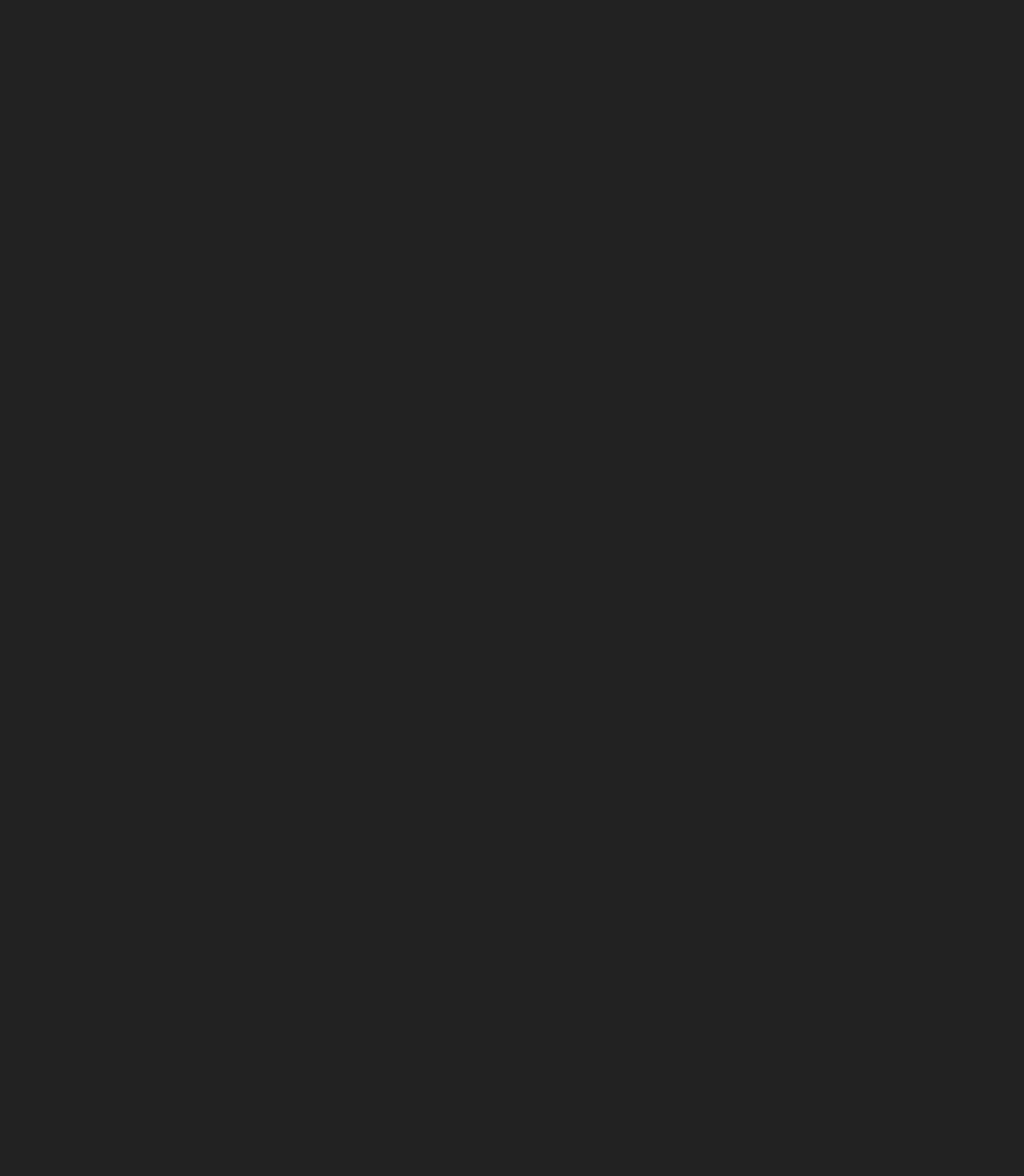
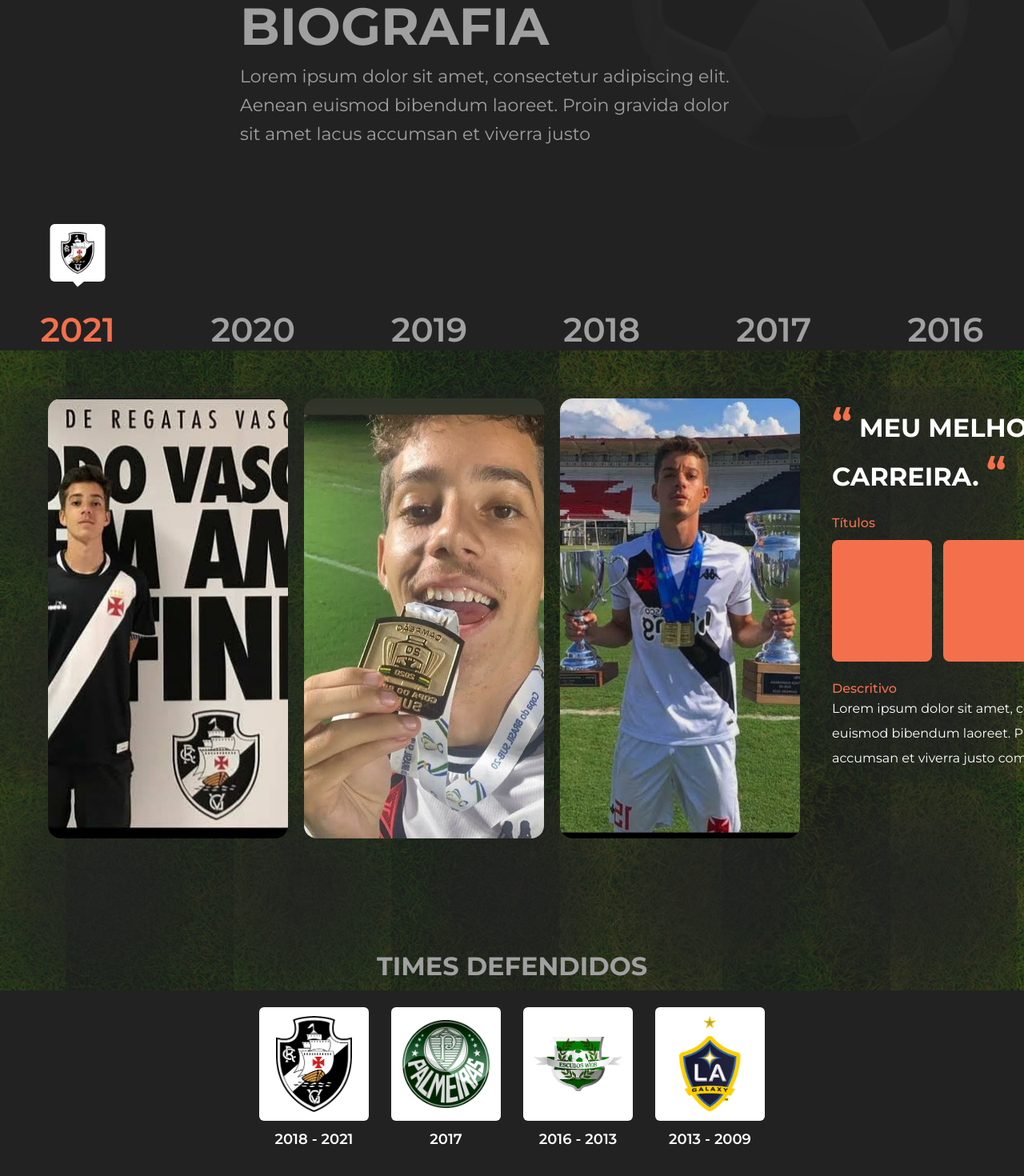
Before and after one commit to flpsoares/portfolio-BrenoCorreia, a React (Create React App) app: page / in a window 1280 px wide. Shown: the part 788-2258 px from the top of the page at 80% size. Before the commit the page ends 800 px from the top, so only its background shows below. Built offline with nearby package versions, Linux system fonts and the light colour scheme.

Commit message:
feat: created biography

```diff
--- a/src/App.tsx
+++ b/src/App.tsx
@@ -1,10 +1,12 @@
 import { Banner } from './components/Banner'
+import { Biography } from './components/Biography'
 import { Container } from './styles/app'
 
 export const App: React.FC = () => {
   return (
     <Container>
-      <Banner></Banner>
+      <Banner />
+      <Biography />
     </Container>
   )
 }
--- /dev/null
+++ b/src/components/Biography/index.tsx
@@ -0,0 +1,27 @@
+import { Container, Info, KnowMoreButton } from './style'
+
+import { MdKeyboardArrowDown } from 'react-icons/md'
+import { Timeline } from '../Timeline'
+import { DefendedTeams } from '../DefendedTeams'
+
+export const Biography: React.FC = () => {
+  return (
+    <Container>
+      <KnowMoreButton>
+        <MdKeyboardArrowDown className="icon" size={26} />
+        conheça mais
+      </KnowMoreButton>
+      <img className="bola" src="/assets/bola.gif" alt="bola" />
+      <Info>
+        <h1>BIOGRAFIA</h1>
+        <span>
+          Lorem ipsum dolor sit amet, consectetur adipiscing elit. Aenean euismod
+          bibendum laoreet. Proin gravida dolor sit amet lacus accumsan et viverra
+          justo
+        </span>
+      </Info>
+      <Timeline />
+      <DefendedTeams />
+    </Container>
+  )
+}
--- /dev/null
+++ b/src/components/Biography/style.ts
@@ -0,0 +1,47 @@
+import styled from 'styled-components'
+
+export const Container = styled.div`
+  position: relative;
+
+  overflow: hidden;
+
+  .bola {
+    position: absolute;
+    opacity: 4%;
+    top: -120px;
+    right: 0;
+  }
+`
+
+export const KnowMoreButton = styled.button`
+  margin: auto;
+
+  display: flex;
+  align-items: center;
+  color: #a0a0a0;
+  font-weight: 500;
+  font-size: 14px;
+
+  .icon {
+    fill: #a0a0a0;
+  }
+`
+
+export const Info = styled.div`
+  margin: 100px 0 0 300px;
+
+  width: 640px;
+
+  h1 {
+    font-size: 65px;
+    color: #a0a0a0;
+    line-height: 90px;
+  }
+
+  span {
+    color: #a0a0a0;
+    font-size: 22px;
+    line-height: 36px;
+    margin-top: 20px;
+  }
+`
--- /dev/null
+++ b/src/components/DefendedTeams/index.tsx
@@ -0,0 +1,35 @@
+import { Container, Team, Wrapper } from './style'
+
+export const DefendedTeams: React.FC = () => {
+  return (
+    <Container>
+      <h1>TIMES DEFENDIDOS</h1>
+      <Wrapper>
+        <Team>
+          <div>
+            <img src="/assets/teams/vasco.png" alt="vasco" />
+          </div>
+          <p>2018 - 2021</p>
+        </Team>
+        <Team>
+          <div>
+            <img src="/assets/teams/palmeiras.png" alt="palmeiras" />
+          </div>
+          <p>2017</p>
+        </Team>
+        <Team>
+          <div>
+            <img src="/assets/teams/escudos.png" alt="escudos" />
+          </div>
+          <p>2016 - 2013</p>
+        </Team>
+        <Team>
+          <div>
+            <img src="/assets/teams/galaxy.png" alt="galaxy" />
+          </div>
+          <p>2013 - 2009</p>
+        </Team>
+      </Wrapper>
+    </Container>
+  )
+}
--- /dev/null
+++ b/src/components/DefendedTeams/style.ts
@@ -0,0 +1,45 @@
+import styled from 'styled-components'
+
+export const Container = styled.div`
+  display: flex;
+  flex-direction: column;
+  align-items: center;
+
+  margin-top: -50px;
+
+  h1 {
+    color: #a0a0a0;
+  }
+`
+
+export const Wrapper = styled.div`
+  display: flex;
+  gap: 28px;
+  padding: 32px;
+`
+
+export const Team = styled.div`
+  div {
+    background: #ffffff;
+    width: 137px;
+    height: 142px;
+    border-radius: 6px;
+
+    display: flex;
+    justify-content: center;
+    align-items: center;
+
+    img {
+      width: 80%;
+      height: 120px;
+      object-fit: contain;
+    }
+  }
+
+  p {
+    font-weight: 600;
+    text-align: center;
+    padding: 12px;
+    font-size: 18px;
+  }
+`
--- /dev/null
+++ b/src/components/Highlighter/index.tsx
@@ -0,0 +1,10 @@
+import { Container } from './style'
+
+export const Highlighter: React.FC<App.Date> = ({ team }) => {
+  return (
+    <Container>
+      <img src={`/assets/teams/${team}.png`} alt="time" />
+      <div></div>
+    </Container>
+  )
+}
--- /dev/null
+++ b/src/components/Highlighter/style.ts
@@ -0,0 +1,36 @@
+import styled from 'styled-components'
+
+export const Container = styled.div`
+  background: #ffffff;
+  border-radius: 6px;
+
+  display: flex;
+  justify-content: center;
+  align-items: center;
+
+  width: 69px;
+  height: 72px;
+
+  top: -70px;
+  left: 50%;
+  transform: translateX(-50%) translateY(-50%);
+
+  position: absolute;
+
+  div {
+    background: #ffffff;
+    width: 11px;
+    height: 11px;
+
+    z-index: -1;
+
+    position: absolute;
+    bottom: -10px;
+    left: 50%;
+    transform: translateX(-50%) translateY(-50%) rotate(50deg);
+  }
+
+  img {
+    width: 60%;
+  }
+`
--- /dev/null
+++ b/src/components/Timeline/index.tsx
@@ -0,0 +1,75 @@
+import {
+  Award,
+  AwardsWrapper,
+  Container,
+  Dates,
+  Infos,
+  Quote,
+  InfosWrapper,
+  Photos,
+  Wrapper,
+  Description
+} from './style'
+import { YearButton } from '../YearButton'
+
+import { useContext } from 'react'
+import { DatesContext } from '../../contexts/DatesContext'
+
+export const Timeline: React.FC = () => {
+  const { dates } = useContext(DatesContext)
+
+  return (
+    <Container>
+      <Dates>
+        {dates?.map((data) => {
+          return (
+            <YearButton
+              key={data.id}
+              id={data.id}
+              date={data.date}
+              team={data.team}
+              isActive={data.isActive}
+            />
+          )
+        })}
+      </Dates>
+      <Wrapper>
+        <Photos>
+          <img src="/assets/galery/foto20.jpg" />
+          <img src="/assets/galery/foto3.jpg" />
+          <img src="/assets/galery/foto17.jpg" />
+        </Photos>
+        <Infos>
+          <h1>
+            <Quote>“</Quote> MEU MELHOR MOMENTO NA CARREIRA. <Quote>“</Quote>
+          </h1>
+          <InfosWrapper>
+            <AwardsWrapper>
+              <p>Títulos</p>
+              <div>
+                <Award></Award>
+                <Award></Award>
+              </div>
+            </AwardsWrapper>
+
+            <AwardsWrapper>
+              <p>Prêmios</p>
+              <div>
+                <Award></Award>
+                <Award></Award>
+              </div>
+            </AwardsWrapper>
+          </InfosWrapper>
+          <Description>
+            <p>Descritivo</p>
+            <span>
+              Lorem ipsum dolor sit amet, consectetur adipiscing elit. Aenean euismod
+              bibendum laoreet. Proin gravida dolor sit amet lacus accumsan et
+              viverra justo commod oin sodales pulvinar tempor.
+            </span>
+          </Description>
+        </Infos>
+      </Wrapper>
+    </Container>
+  )
+}
--- /dev/null
+++ b/src/components/Timeline/style.ts
@@ -0,0 +1,84 @@
+import styled from 'styled-components'
+
+export const Container = styled.div``
+
+export const Dates = styled.div`
+  display: flex;
+  justify-content: center;
+  gap: 120px;
+
+  margin-top: 200px;
+`
+
+export const Wrapper = styled.div`
+  display: grid;
+  grid-template-columns: repeat(2, 1fr);
+  padding: 60px;
+  background-image: url('/assets/campo.png');
+  box-shadow: inset 5px -2px 400px 370px #222222;
+  height: 800px;
+`
+
+export const Photos = styled.div`
+  display: grid;
+  grid-template-columns: repeat(3, auto);
+  gap: 20px;
+
+  img {
+    width: 300px;
+    height: 550px;
+    object-fit: cover;
+    border-radius: 16px;
+  }
+`
+export const Infos = styled.div`
+  padding: 0 40px;
+`
+
+export const Quote = styled.span`
+  color: var(--primary);
+  font-size: 50px;
+`
+
+export const InfosWrapper = styled.div`
+  display: flex;
+  gap: 40px;
+`
+
+export const AwardsWrapper = styled.div`
+  display: flex;
+  flex-direction: column;
+  gap: 12px;
+
+  margin-top: 24px;
+
+  p {
+    color: var(--primary);
+    font-weight: 500;
+  }
+  div {
+    display: flex;
+    gap: 14px;
+  }
+`
+
+export const Award = styled.div`
+  width: 125px;
+  height: 152px;
+  background-color: var(--primary);
+  border-radius: 8px;
+`
+
+export const Description = styled.div`
+  margin-top: 24px;
+
+  p {
+    color: var(--primary);
+    font-weight: 500;
+  }
+  span {
+    font-style: normal;
+    font-size: 16px;
+    line-height: 31px;
+  }
+`
--- /dev/null
+++ b/src/components/YearButton/index.tsx
@@ -0,0 +1,19 @@
+import { useContext } from 'react'
+import { DatesContext } from '../../contexts/DatesContext'
+import { Highlighter } from '../Highlighter'
+import { Container } from './style'
+
+export const YearButton: React.FC<App.Date> = ({ id, date, team, isActive }) => {
+  const { activeData } = useContext(DatesContext)
+
+  const handleClick = () => {
+    activeData({ id, date, team, isActive })
+  }
+
+  return (
+    <Container onClick={handleClick} isActive={isActive}>
+      {date}
+      {isActive && <Highlighter team={team} />}
+    </Container>
+  )
+}
--- /dev/null
+++ b/src/components/YearButton/style.ts
@@ -0,0 +1,13 @@
+import styled from 'styled-components'
+
+export const Container = styled.button<App.Date>`
+  font-size: 42px;
+  color: ${(props) => (props.isActive ? 'var(--primary)' : '#a0a0a0')};
+  font-weight: 600;
+
+  position: relative;
+
+  &:hover {
+    color: ${(props) => (props.isActive ? 'var(--primary)' : '#ffffff')};
+  }
+`
```
